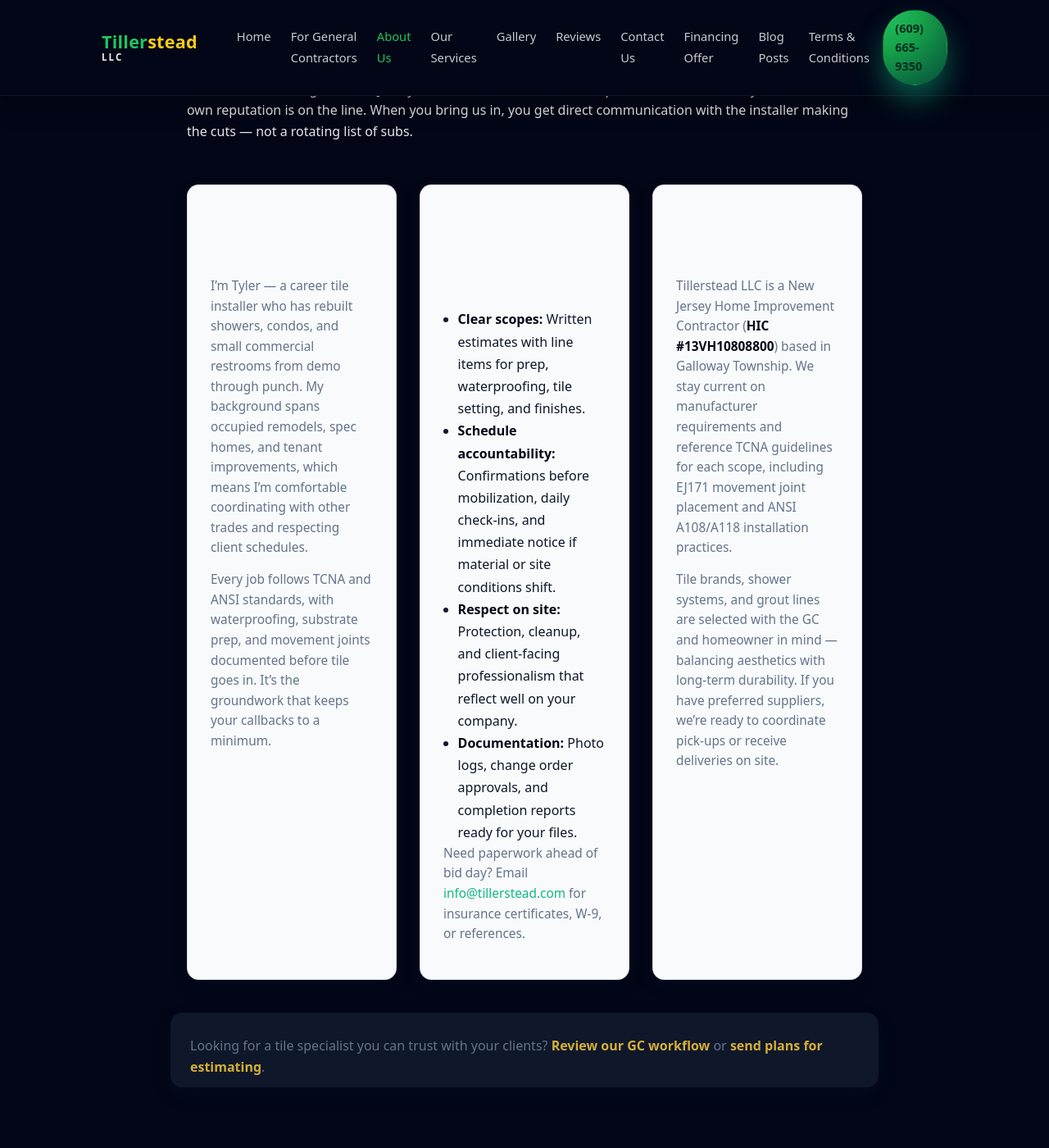
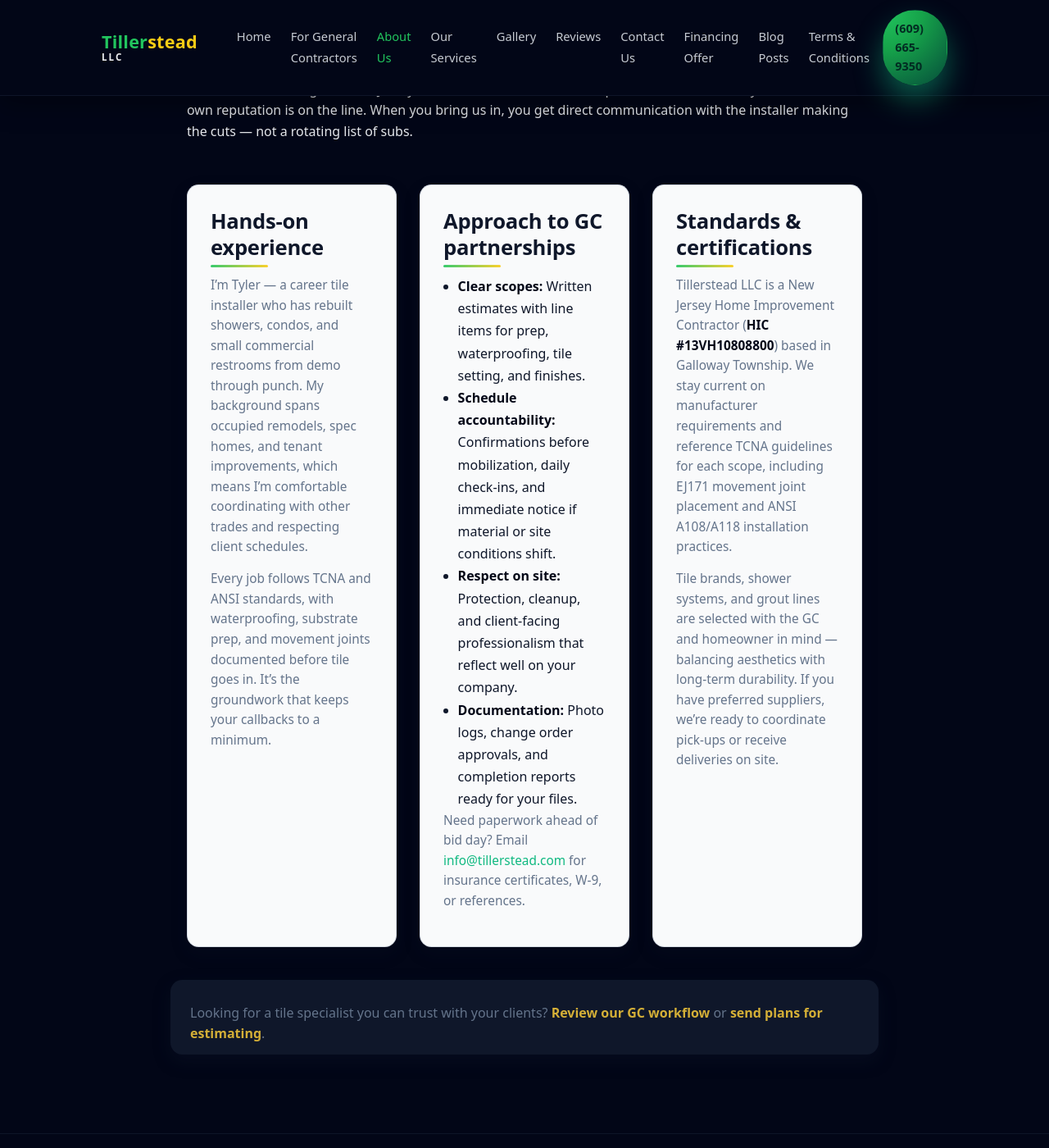
Before and after one commit to XTX33/Tillerstead-site, a Jekyll site: the page built from pages/about.html, in a window 1280 px wide and 1400 px high, scrolled down 473 px. Shown: the whole window at 82% size. Built offline with Jekyll 4.4.1, drawn with Linux system fonts in a browser that asks for light colours.

Commit message:
Update about.html

```diff
--- a/pages/about.html
+++ b/pages/about.html
@@ -171,4 +171,58 @@
       padding-top: 3rem;
     }
   }
+  /* =======================================
+   Section Headings on Light Backgrounds
+   (process, expect, experience, approach, standards)
+======================================= */
+
+#process-heading,
+#expect-heading,
+#experience-heading,
+#approach-heading,
+#standards-heading {
+  color: #0f172a; /* deep ink for white background */
+  font-size: 1.6rem;
+  font-weight: 700;
+  line-height: 1.25;
+  margin-bottom: 1.1rem;
+  letter-spacing: -0.01em;
+  text-align: left;
+  position: relative;
+}
+
+/* Gradient underline accent (emerald → brass) */
+#process-heading::after,
+#expect-heading::after,
+#experience-heading::after,
+#approach-heading::after,
+#standards-heading::after {
+  content: "";
+  position: absolute;
+  left: 0;
+  bottom: -0.45rem;
+  height: 3px;
+  width: 70px;
+  background-image: linear-gradient(90deg, #22c55e, #facc15);
+  border-radius: 2px;
+  opacity: 0.9;
+}
+
+/* Center alignment for sections that use it */
+.section--process h2#process-heading,
+.section--expect h2#expect-heading,
+.section--experience h2#experience-heading,
+.section--approach h2#approach-heading,
+.section--standards h2#standards-heading {
+  text-align: center;
+}
+
+.section--process h2#process-heading::after,
+.section--expect h2#expect-heading::after,
+.section--experience h2#experience-heading::after,
+.section--approach h2#approach-heading::after,
+.section--standards h2#standards-heading::after {
+  left: 50%;
+  transform: translateX(-50%);
+}
 </style>
```
